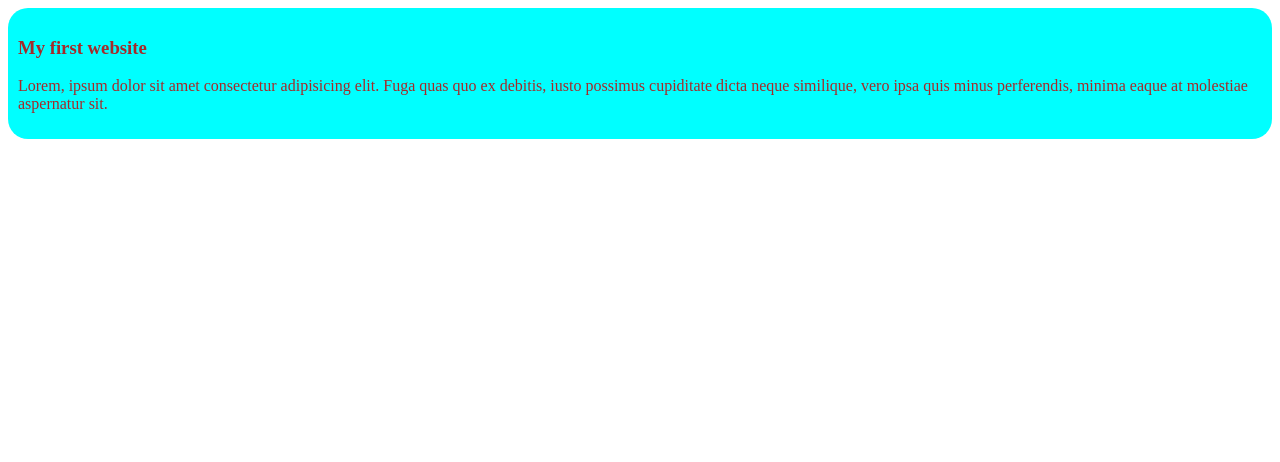
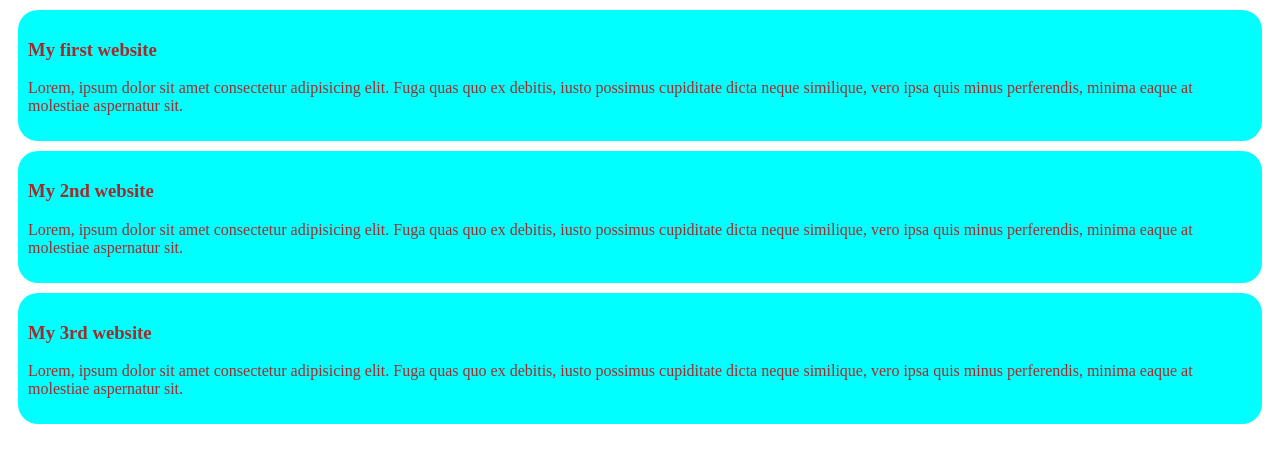
Before and after one commit to Mehedi2231/my-first-github-repo, a plain HTML site: page index.html in a window 1280 px wide. Drawn offline with Linux system fonts and the light colour scheme.

Commit message:
2nd & 3rd part

```diff
--- a/index.html
+++ b/index.html
@@ -12,5 +12,13 @@
         <p>Lorem, ipsum dolor sit amet consectetur adipisicing elit. Fuga quas quo ex debitis, iusto possimus cupiditate dicta neque similique, vero ipsa quis minus perferendis, minima eaque at molestiae aspernatur sit.</p>
 
     </div>
-</body>
+    <div>
+        <h3>My 2nd website</h3>
+        <p>Lorem, ipsum dolor sit amet consectetur adipisicing elit. Fuga quas quo ex debitis, iusto possimus cupiditate dicta neque similique, vero ipsa quis minus perferendis, minima eaque at molestiae aspernatur sit.</p>
+        </div>
+        <div>
+            <h3>My 3rd website</h3>
+            <p>Lorem, ipsum dolor sit amet consectetur adipisicing elit. Fuga quas quo ex debitis, iusto possimus cupiditate dicta neque similique, vero ipsa quis minus perferendis, minima eaque at molestiae aspernatur sit.</p>
+            </div>
+    </body>
 </html>
--- a/styles/blog.css
+++ b/styles/blog.css
@@ -3,4 +3,5 @@ div{
     background-color: aqua;
     padding: 10px;
     border-radius: 20px;
+    margin: 10px;
 }
```
